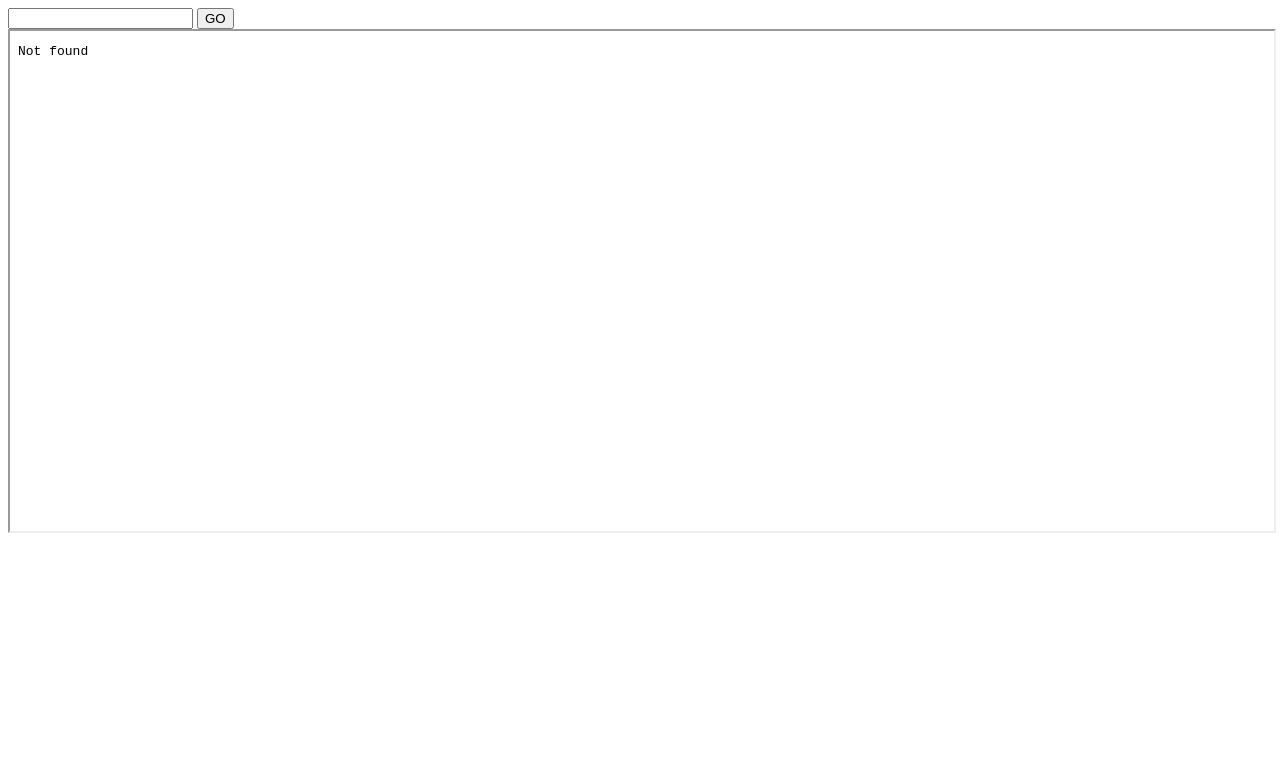
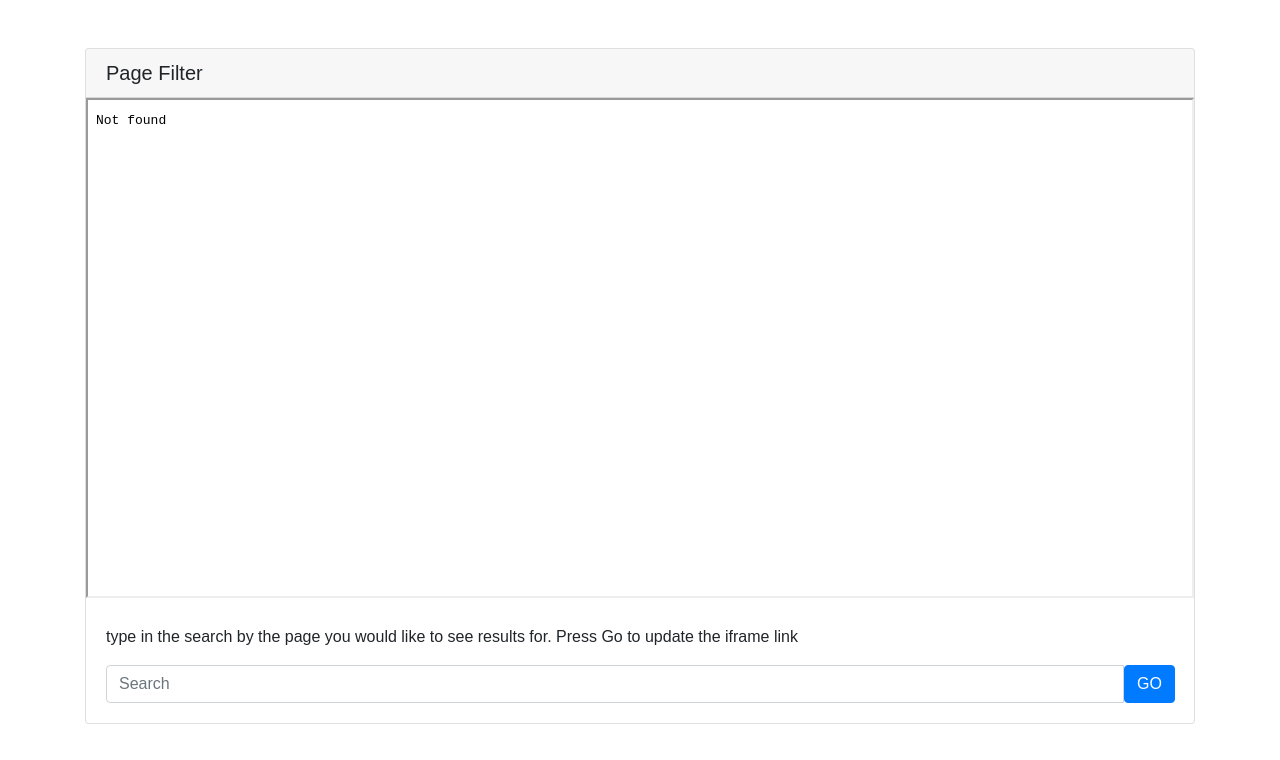
Before and after one commit to implydata/imply-iframe-examples, a website: page control-with-url/public/index.html in a window 1280 px wide. Drawn offline with nearby package versions, Linux system fonts and the light colour scheme.

Commit message:
add photos and styling

```diff
--- a/control-with-url/app.js
+++ b/control-with-url/app.js
@@ -17,6 +17,9 @@ const headers = {
     "x-imply-api-token":"1a1b1cf8-fc83-495d-94d9-27f22836b81b"
 }
 let url;
+
+
+app.post("/mkurl", function (req, res) {
     const essence = {
         "dataCube": "druid_wikipedia",
         "filter": {
@@ -51,7 +54,6 @@ const essence = {
         "visualization": "totals"
     }
 
-app.post("/mkurl", function (req, res) {
   axios({
       url: 'http://localhost:9095/api/v1/mkurl',
       method: 'post',
--- a/control-with-url/public/index.html
+++ b/control-with-url/public/index.html
@@ -1,15 +1,31 @@
 <!doctype html>
 <html lang="en">
+<div class="container center">
 <head>
-  <title>Language finder</title>
+  <title>IFrame examples</title>
+  <head>
+    <link rel="stylesheet" href="https://stackpath.bootstrapcdn.com/bootstrap/4.3.1/css/bootstrap.min.css" integrity="sha384-ggOyR0iXCbMQv3Xipma34MD+dH/1fQ784/j6cY/iJTQUOhcWr7x9JvoRxT2MZw1T" crossorigin="anonymous">
+    <script src="https://stackpath.bootstrapcdn.com/bootstrap/4.3.1/js/bootstrap.min.js" integrity="sha384-JjSmVgyd0p3pXB1rRibZUAYoIIy6OrQ6VrjIEaFf/nJGzIxFDsf4x0xIM+B07jRM" crossorigin="anonymous"></script>
+  </head>
   <link rel="stylesheet" type="text/css" href="style.css">
 </head>
 <body>
-<div>
-  <input id= "input" type="text"/>
-  <button id="go">GO</button>
+
+<div class="card center mt-5" >
+  <div class="card-header h5">Page Filter</div>
+  <div class="card-img-top">
+  <iframe id="iframe" src="http://localhost:9095/pivot/d/7ddc63f3f64b0aeb52/Wikipedia"></iframe>
 </div>
- <iframe id= "iframe" src="http://localhost:9095/pivot/d/7ddc63f3f64b0aeb52/Wikipedia"></iframe>
-<script src="logic.js"></script>
+  <div class ="card-body m1">
+  <p>type in the search by the page you would like to see results for. Press Go to update the iframe link</p>
+    <div class="input-group md-form form-sm form-1 pl-0">
+      <input class="form-control my-0 py-1" type="text" id="input" placeholder="Search" aria-label="Search">
+      <div class="input-group-prepend">
+    <span><button class="btn btn-primary" id="go">GO</button><script src="logic.js"></script></span>
+      </div>
+    </div>
+  </div>
+</div>
 </body>
+</div>
 </html>
--- a/control-with-url/public/style.css
+++ b/control-with-url/public/style.css
@@ -2,3 +2,7 @@ iframe {
   width: 100%;
   height: 500px;
 }
+
+* {
+  font-family: Arial;
+}
```
Also changed, not shown: 1 other file. Lines whose indentation alone changed are shown as unchanged.
